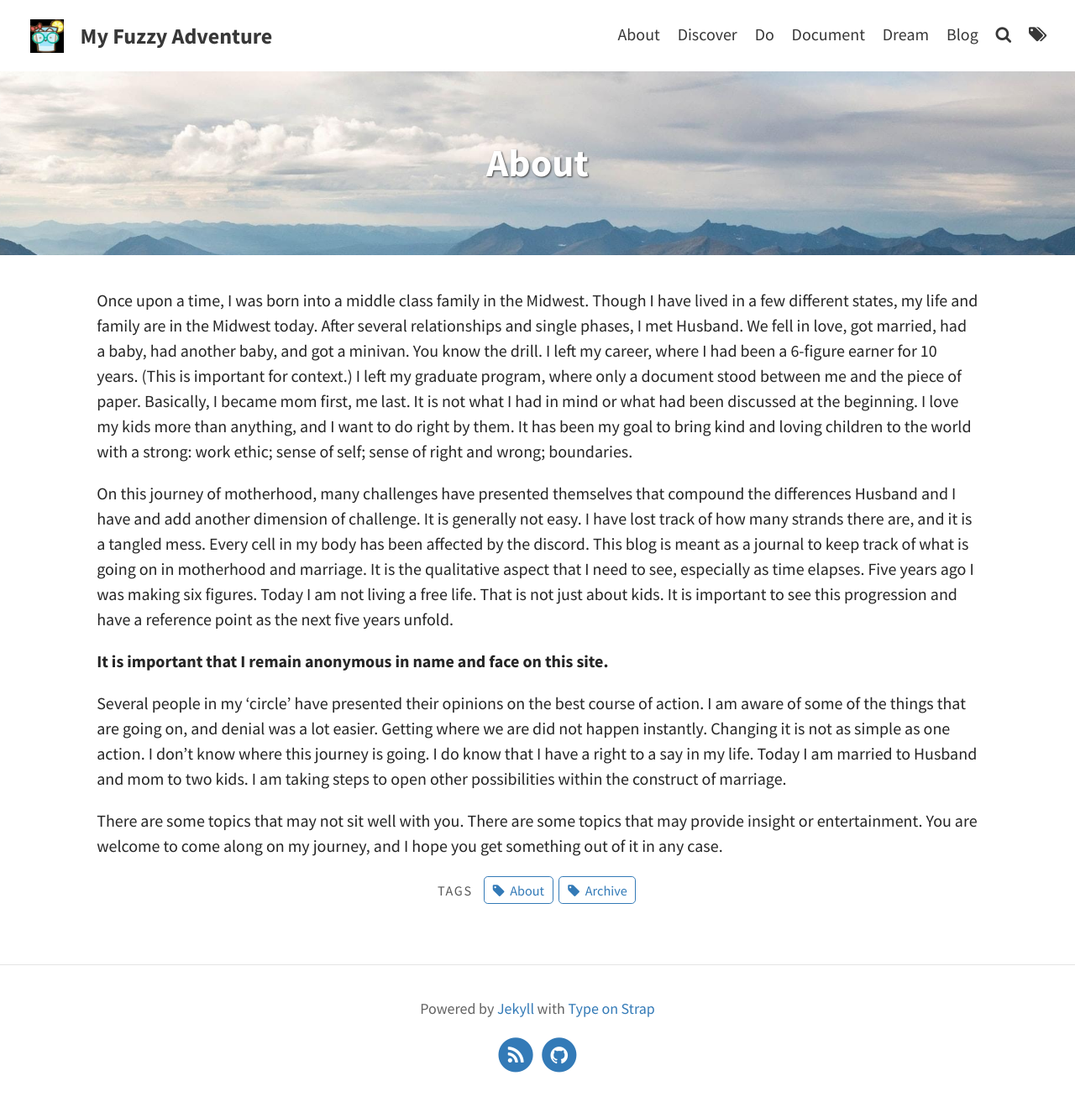
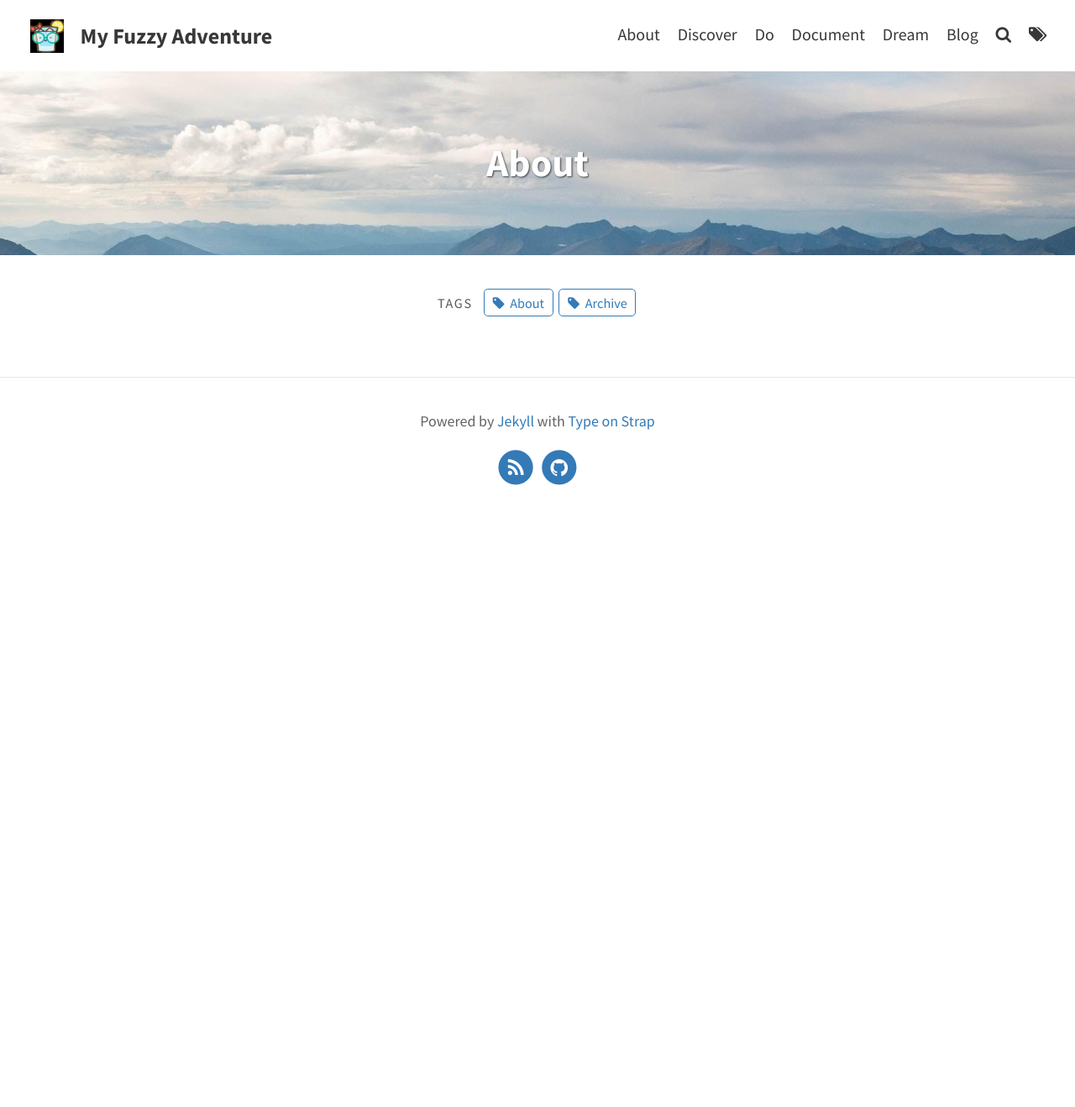
Before and after one commit to lemonstolemonade/fuzzy-adventure, a Jekyll site: the page built from pages/about.md, in a window 1280 px wide. Shown: the whole page at 84% size. Built offline with Jekyll 4.4.1, drawn with Linux system fonts in a browser that asks for light colours; after the commit the page ends 900 px from its top, so only the background shows below that.

Commit message:
Update about.md

```diff
--- a/pages/about.md
+++ b/pages/about.md
@@ -1,20 +1,10 @@
 ---
 layout: page
 title: About
-permalink: /about/
+permalink: /discuss/
 feature-img: assets/img/pexels/travel.jpeg
 tags:
   - About
   - Archive
 published: true
 ---
-
-Once upon a time, I was born into a middle class family in the Midwest. Though I have lived in a few different states, my life and family are in the Midwest today. After several relationships and single phases, I met Husband. We fell in love, got married, had a baby, had another baby, and got a minivan. You know the drill. I left my career, where I had been a 6-figure earner for 10 years. (This is important for context.) I left my graduate program, where only a document stood between me and the piece of paper. Basically, I became mom first, me last. It is not what I had in mind or what had been discussed at the beginning. I love my kids more than anything, and I want to do right by them. It has been my goal to bring kind and loving children to the world with a strong: work ethic; sense of self; sense of right and wrong; boundaries.
-
-On this journey of motherhood, many challenges have presented themselves that compound the differences Husband and I have and add another dimension of challenge. It is generally not easy. I have lost track of how many strands there are, and it is a tangled mess. Every cell in my body has been affected by the discord. This blog is meant as a journal to keep track of what is going on in motherhood and marriage. It is the qualitative aspect that I need to see, especially as time elapses. Five years ago I was making six figures. Today I am not living a free life. That is not just about kids. It is important to see this progression and have a reference point as the next five years unfold.
-
-**It is important that I remain anonymous in name and face on this site.**
-
-Several people in my ‘circle’ have presented their opinions on the best course of action. I am aware of some of the things that are going on, and denial was a lot easier. Getting where we are did not happen instantly. Changing it is not as simple as one action. I don’t know where this journey is going. I do know that I have a right to a say in my life. Today I am married to Husband and mom to two kids. I am taking steps to open other possibilities within the construct of marriage.
-
-There are some topics that may not sit well with you. There are some topics that may provide insight or entertainment. You are welcome to come along on my journey, and I hope you get something out of it in any case.
```
